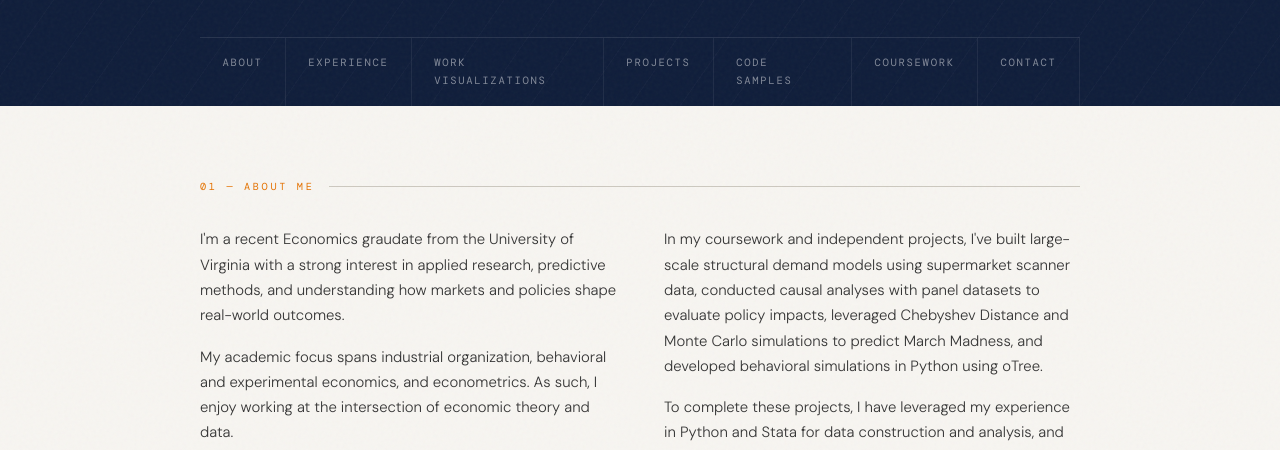
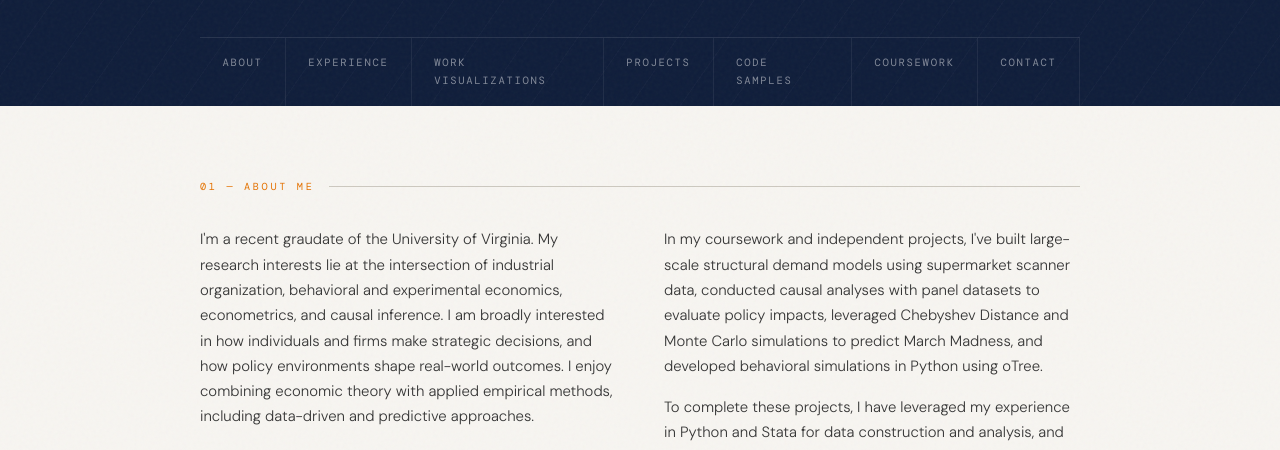
Before and after one commit to egilligan30/edward_gilligan_repo, a plain HTML site: page index.html in a window 1280 px wide. Shown: the part 294-744 px from the top of the page. Drawn offline with nearby package versions, Linux system fonts and the light colour scheme; a web font is replaced by a local one.

Commit message:
Revise about section with updated personal information
Updated personal description to enhance clarity and detail.

```diff
--- a/index.html
+++ b/index.html
@@ -569,8 +569,9 @@
     <div class="section-label">01 — About Me</div>
     <div class="about-grid">
       <div class="about-text">
-        <p>I'm a recent Economics graudate from the University of Virginia with a strong interest in applied research, predictive methods, and understanding how markets and policies shape real-world outcomes.</p>
-        <p>My academic focus spans industrial organization, behavioral and experimental economics, and econometrics. As such, I enjoy working at the intersection of economic theory and data.</p>
+        <p>I'm a recent graudate of the University of Virginia. My research interests lie at the intersection of industrial organization, behavioral and experimental economics, econometrics, and causal inference.
+          I am broadly interested in how individuals and firms make strategic decisions, and how policy environments shape real-world outcomes.
+          I enjoy combining economic theory with applied empirical methods, including data-driven and predictive approaches.</p>
         <p>I am an incoming Economist Apprentice at Amazon in the Benefits Science Team. My work will focus on causal inference, experiments, and conjoint analyses in order to inform policy decisions within Amazon's PXT organization.</p>
       </div>
       <div class="about-text">
```
